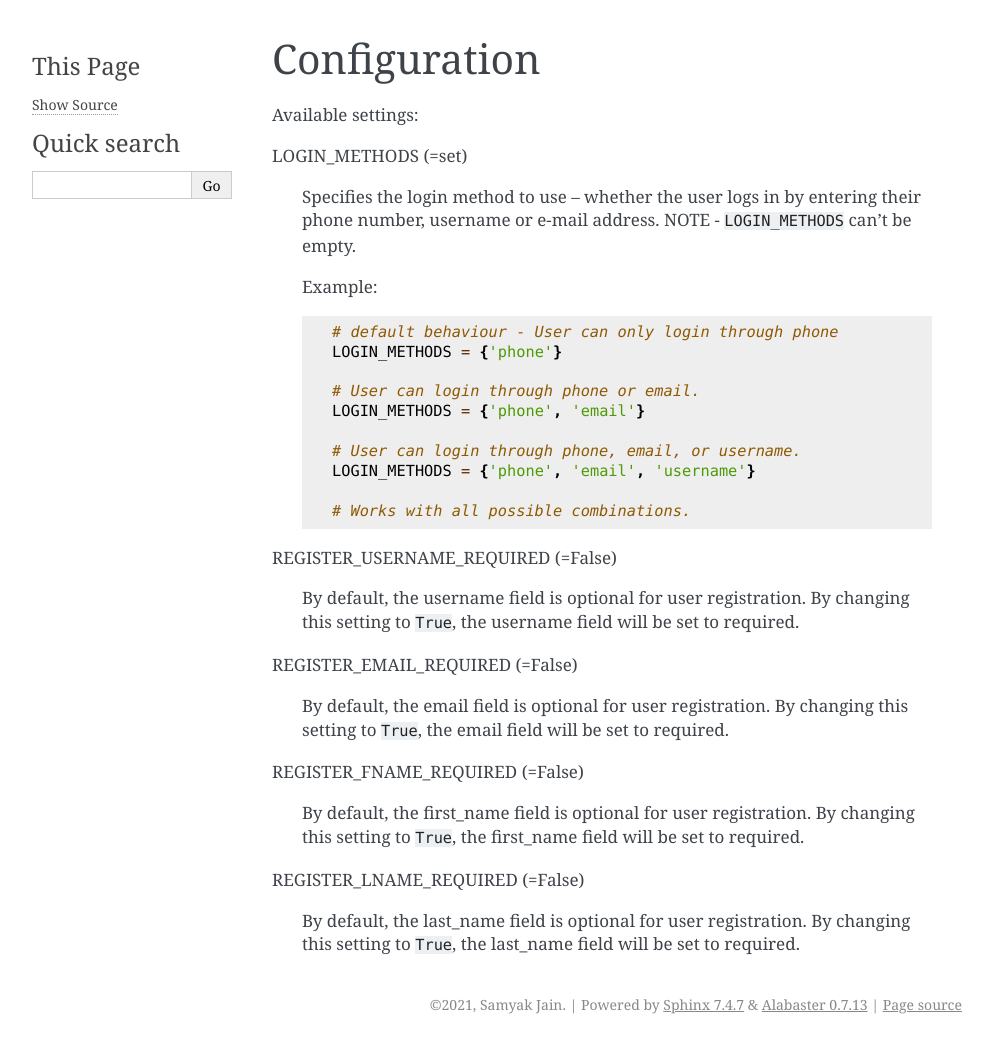
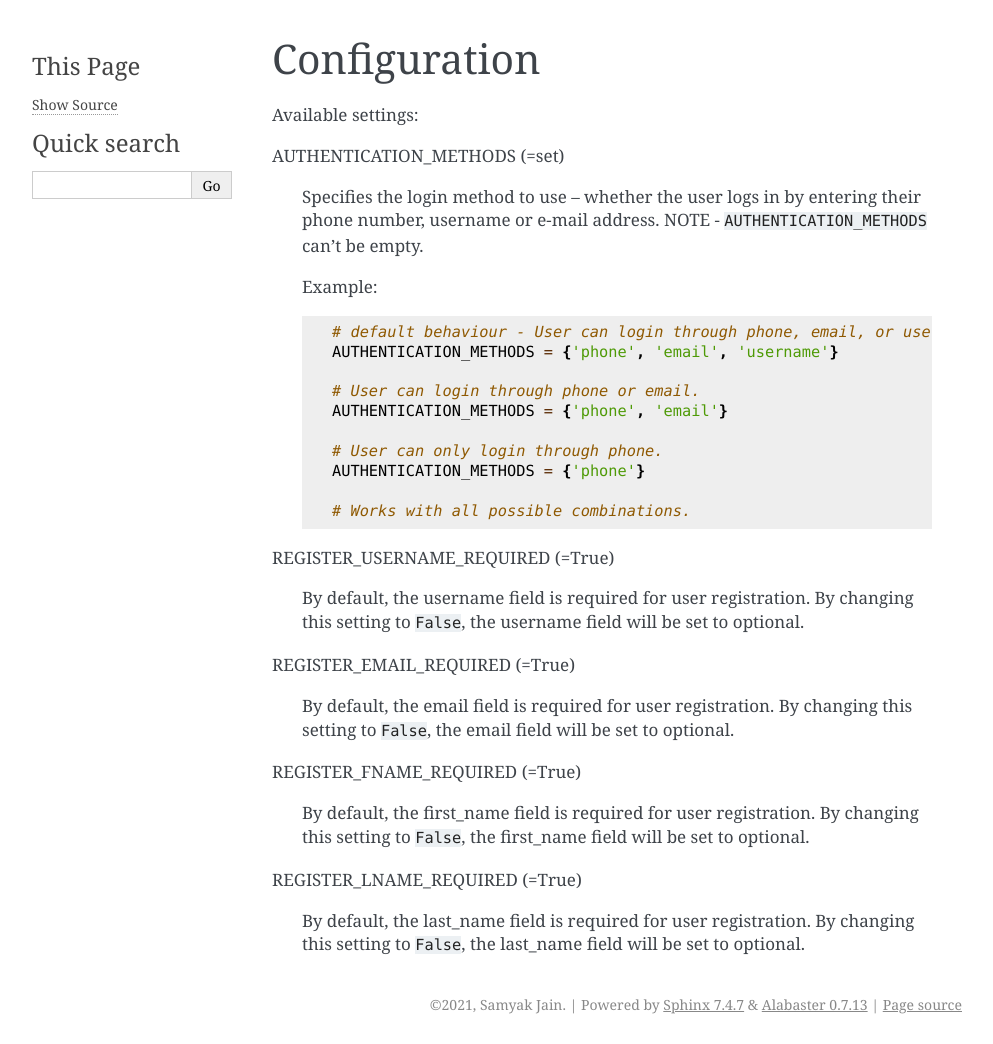
Before and after one commit to samyakjain101/django-phone-auth, a Sphinx documentation site: the page built from docs/configuration.rst, in a window 1280 px wide. Shown: the whole page, without its empty margins (148-1141 px from the left). Built offline with Sphinx 7.4.7, drawn with Linux system fonts in a browser that asks for light colours.

```diff
--- a/docs/configuration.rst
+++ b/docs/configuration.rst
@@ -3,45 +3,45 @@ Configuration
 
 Available settings:
 
-LOGIN_METHODS (=set)
+AUTHENTICATION_METHODS (=set)
 
     Specifies the login method to use – whether the user logs in
     by entering their phone number, username or e-mail address.
-    NOTE - ``LOGIN_METHODS`` can't be empty.
+    NOTE - ``AUTHENTICATION_METHODS`` can't be empty.
 
     Example::
 
-        # default behaviour - User can only login through phone
-        LOGIN_METHODS = {'phone'}
+        # default behaviour - User can login through phone, email, or username.
+        AUTHENTICATION_METHODS = {'phone', 'email', 'username'}
 
         # User can login through phone or email.
-        LOGIN_METHODS = {'phone', 'email'}
+        AUTHENTICATION_METHODS = {'phone', 'email'}
 
-        # User can login through phone, email, or username.
-        LOGIN_METHODS = {'phone', 'email', 'username'}
+        # User can only login through phone.
+        AUTHENTICATION_METHODS = {'phone'}
 
         # Works with all possible combinations.
 
-REGISTER_USERNAME_REQUIRED (=False)
+REGISTER_USERNAME_REQUIRED (=True)
 
-    By default, the username field is optional for user registration.
-    By changing this setting to ``True``, the username field will be
-    set to required.
+    By default, the username field is required for user registration.
+    By changing this setting to ``False``, the username field will be
+    set to optional.
 
-REGISTER_EMAIL_REQUIRED (=False)
+REGISTER_EMAIL_REQUIRED (=True)
 
-    By default, the email field is optional for user registration.
-    By changing this setting to ``True``, the email field will be
-    set to required.
+    By default, the email field is required for user registration.
+    By changing this setting to ``False``, the email field will be
+    set to optional.
 
-REGISTER_FNAME_REQUIRED (=False)
+REGISTER_FNAME_REQUIRED (=True)
 
-    By default, the first_name field is optional for user registration.
-    By changing this setting to ``True``, the first_name field will be
-    set to required.
+    By default, the first_name field is required for user registration.
+    By changing this setting to ``False``, the first_name field will be
+    set to optional.
 
-REGISTER_LNAME_REQUIRED (=False)
+REGISTER_LNAME_REQUIRED (=True)
 
-    By default, the last_name field is optional for user registration.
-    By changing this setting to ``True``, the last_name field will be
-    set to required.
+    By default, the last_name field is required for user registration.
+    By changing this setting to ``False``, the last_name field will be
+    set to optional.
--- a/docs/index.rst
+++ b/docs/index.rst
@@ -13,12 +13,12 @@ Welcome to django-phone-auth's documentation!
    installation
    configuration
    templates
-
-
+   signals
+   decorators
+   mixins
 
 Indices and tables
 ==================
 
 * :ref:`genindex`
-* :ref:`modindex`
 * :ref:`search`
```
Also changed, not shown: docs/decorators.rst (added, +37 -0 lines), docs/mixins.rst (added, +35 -0 lines), docs/signals.rst (added, +33 -0 lines).
